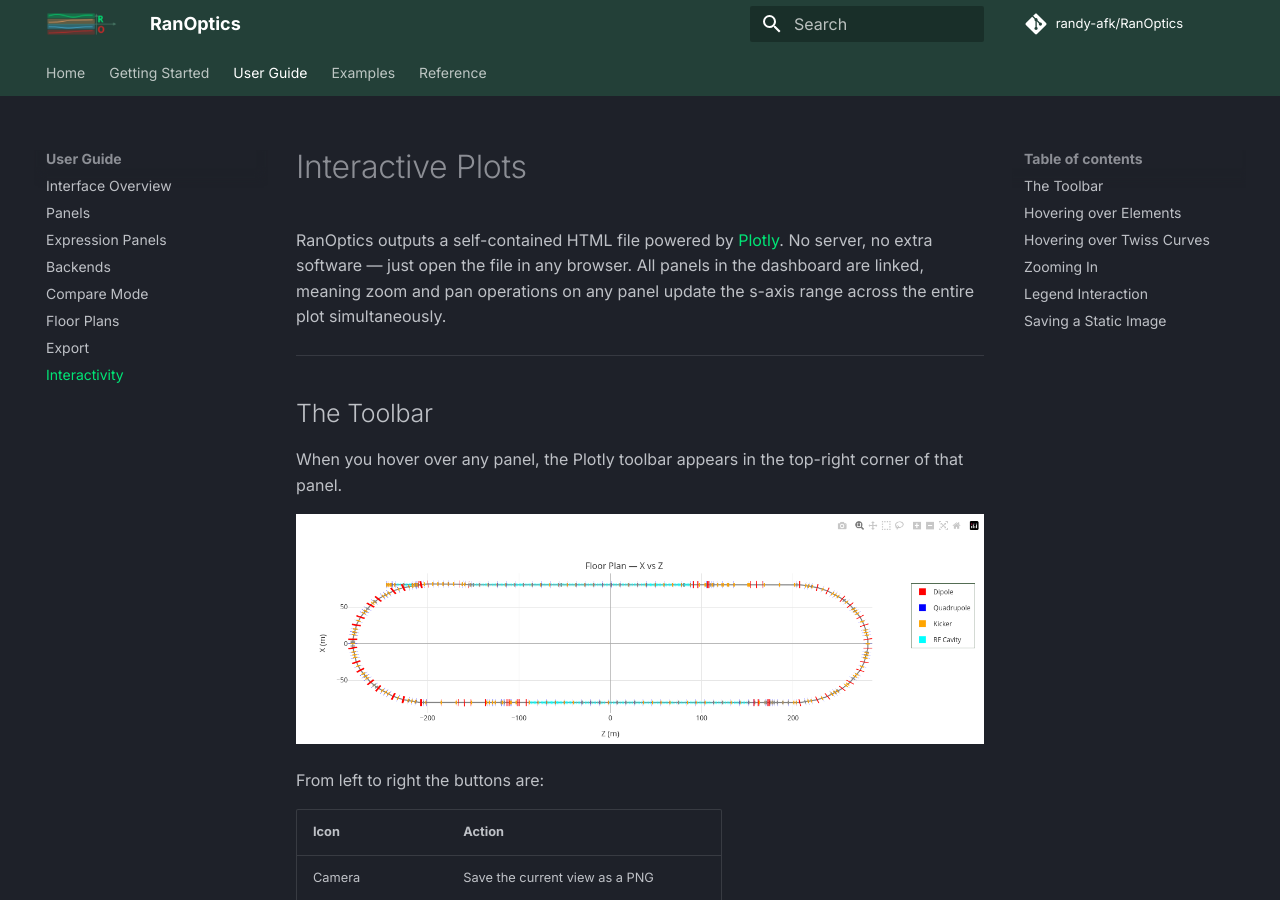
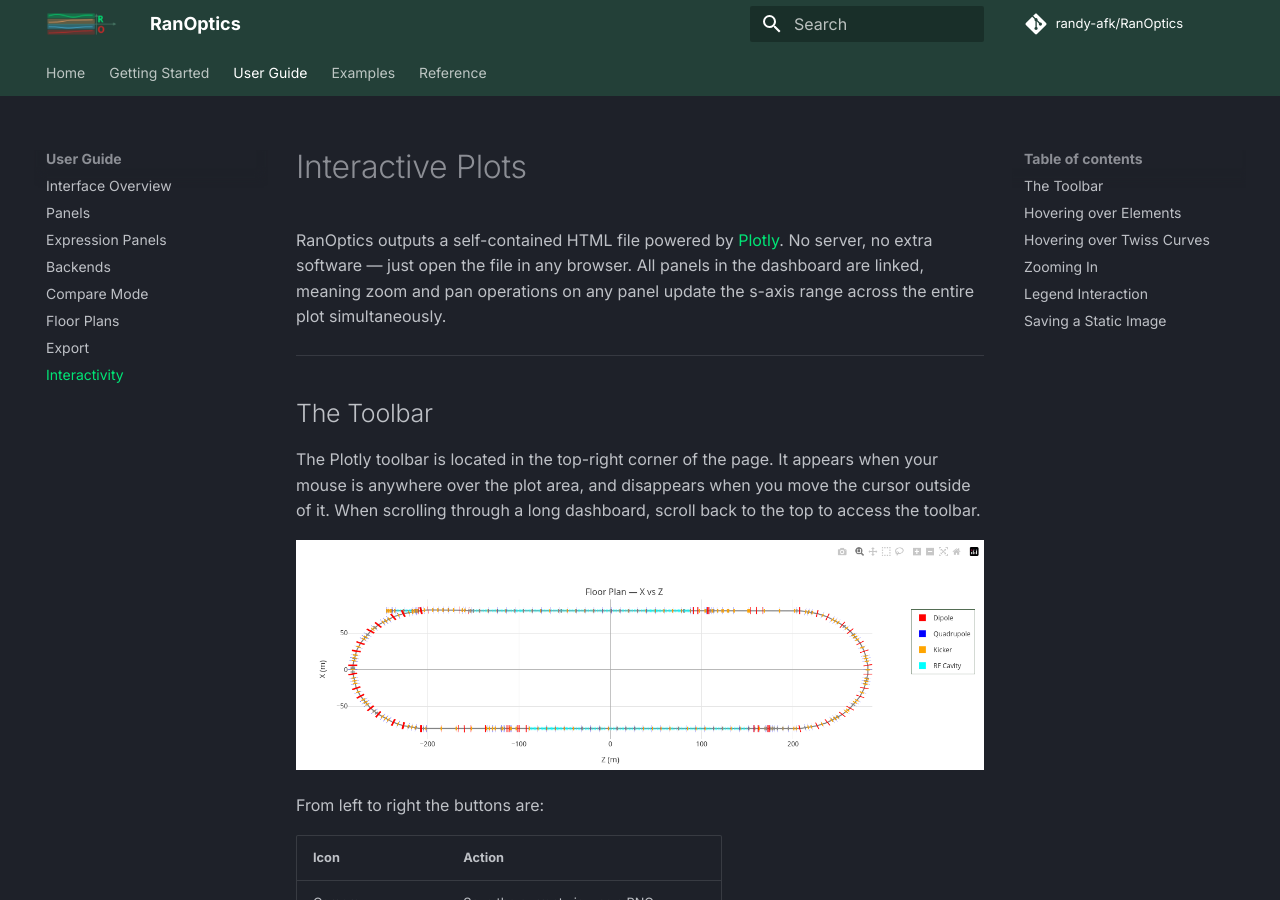
Before and after one commit to randy-afk/RanOptics, an MkDocs documentation site: the page built from docs/interactivity.md, in a window 1280 px wide and 900 px high. Built offline with MkDocs 1.6.1 and Material for MkDocs 9.7.7, drawn with Linux system fonts in a browser that asks for light colours; comment, search, counter and statistics services are not loaded.

Commit message:
Minor correction

```diff
--- a/docs/interactivity.md
+++ b/docs/interactivity.md
@@ -6,7 +6,7 @@ RanOptics outputs a self-contained HTML file powered by [Plotly](https://plotly.
 
 ## The Toolbar
 
-When you hover over any panel, the Plotly toolbar appears in the top-right corner of that panel.
+The Plotly toolbar is located in the top-right corner of the page. It appears when your mouse is anywhere over the plot area, and disappears when you move the cursor outside of it. When scrolling through a long dashboard, scroll back to the top to access the toolbar.
 
 ![Plotly toolbar](assets/interact_toolbar.png)
 
```
